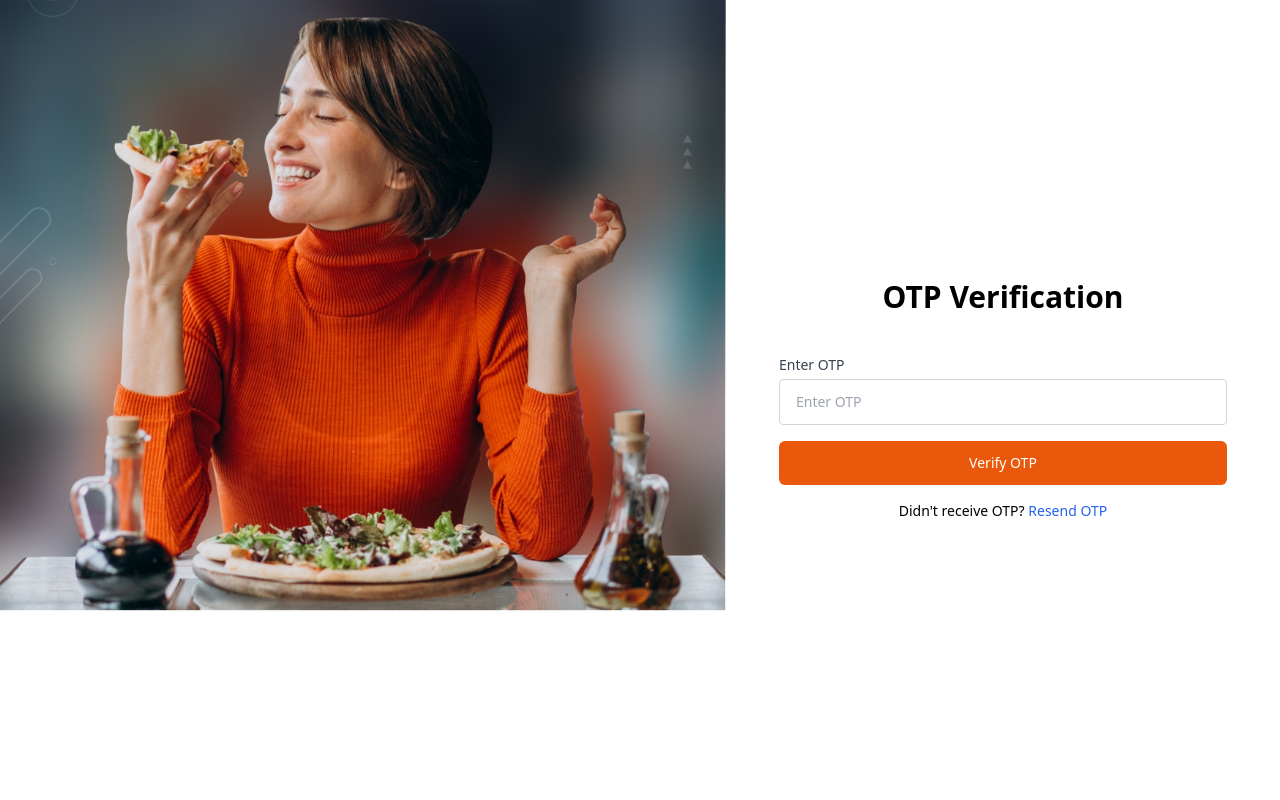
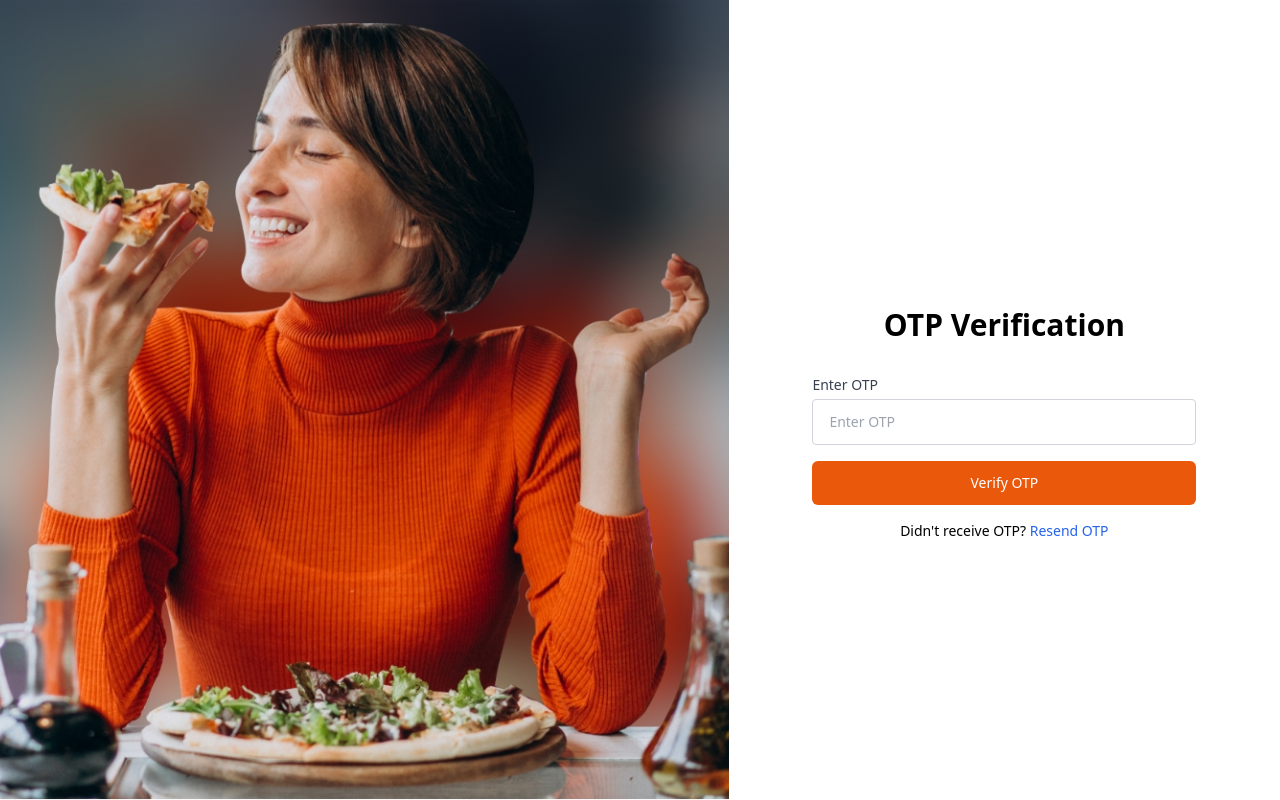
Before and after one commit to Devanshi2109/bookMyMeal-frontend, a React (Vite) app: page /otp in a window 1280 px wide. Built offline with nearby package versions, Linux system fonts and the light colour scheme.

Commit message:
Fixed the layout for forgot-password and otp and added the timer for resend otp in the OTP component

```diff
--- a/src/components/ForgotPassword.jsx
+++ b/src/components/ForgotPassword.jsx
@@ -1,7 +1,7 @@
 import React, { useState } from "react";
 import { Link } from "react-router-dom";
 import toast, { Toaster } from "react-hot-toast";
-import forgotPasswordImg from "../assest/images/signup-image.jpg";
+import AuthLayout from "./AuthLayout";
 
 const ForgotPassword = () => {
   const [email, setEmail] = useState("");
@@ -25,13 +25,8 @@ const ForgotPassword = () => {
   };
 
   return (
-    <div className="flex h-screen">
-      <div className="hidden w-2/3 bg-center bg-cover md:block">
-        <img src={forgotPasswordImg} alt="Forgot Password" />
-      </div>
-      <div className="flex items-center justify-center w-full p-8 md:w-1/2">
-        <div className="w-full max-w-md">
-          <div className="mb-10 text-center">
+    <AuthLayout>
+      <div className="mb-8 text-center">
         <h1 className="mb-4 text-3xl font-bold">Forgot Your Password?</h1>
         <p className="mb-4 text-gray-500">
           Enter your email address to reset your password.
@@ -64,17 +59,15 @@ const ForgotPassword = () => {
         </div>
         <div className="mb-0 text-center">
           <p className="text-sm">
-                Remember your password?{" "}
+            Remember your password?
             <Link to="/login" className="text-blue-600 hover:underline">
               Sign in
             </Link>
           </p>
         </div>
       </form>
-        </div>
-      </div>
       <Toaster position="top-right" />
-    </div>
+    </AuthLayout>
   );
 };
 
--- a/src/components/Otp.jsx
+++ b/src/components/Otp.jsx
@@ -1,18 +1,49 @@
-import React, { useState } from "react";
-import { Link } from "react-router-dom";
-import toast, { Toaster } from "react-hot-toast";
-import otpImg from "../assest/images/signup-image.jpg";
+import React, { useState, useEffect } from "react";
+import { Link, useNavigate } from "react-router-dom";
+import toast, { Toaster, useToasterStore } from "react-hot-toast";
+//import { FaArrowLeft } from "react-icons/fa";
+import AuthLayout from "./AuthLayout";
+
 
 const Otp = () => {
   const [otp, setOTP] = useState("");
   const [error, setError] = useState("");
+  const [resendTimer, setResendTimer] = useState(60);
+  const [isResendDisabled, setIsResendDisabled] = useState(false);
+  const { toasts } = useToasterStore();
+  const TOAST_LIMIT = 1;
+  const navigate = useNavigate();
+
+  useEffect(() => {
+    toasts
+      .filter((t) => t.visible) // Only consider visible toasts
+      .filter((_, i) => i >= TOAST_LIMIT) // Is toast index over limit?
+      .forEach((t) => toast.dismiss(t.id)); // Dismiss – Use toast.remove(t.id) for no exit animation
+  }, [toasts]);
+
+  useEffect(() => {
+    let timer;
+    if (isResendDisabled) {
+      timer = setInterval(() => {
+        setResendTimer((prev) => {
+          if (prev === 1) {
+            clearInterval(timer);
+            setIsResendDisabled(false);
+            return 60;
+          }
+          return prev - 1;
+        });
+      }, 1000);
+    }
+    return () => clearInterval(timer);
+  }, [isResendDisabled]);
 
   const handleSubmit = (e) => {
     e.preventDefault();
 
     // Perform validation
     if (!otp) {
-      setError("Please enter the OTP.");
+      toast.error("Please enter the OTP.", { id: "otp-error" });
       return;
     }
 
@@ -24,14 +55,30 @@ const Otp = () => {
     toast.success("OTP Verified successfully!");
   };
 
+  const handleResendOtp = () => {
+    if (isResendDisabled) return;
+    if (window.confirm("Are you sure you want to resend the OTP?")) {
+      // Handle OTP resend logic here
+      toast.success("A new OTP has been sent to your registered mobile number/email.", { id: "resend-otp-success" });
+      setIsResendDisabled(true);
+    }
+  };
+
   return (
-    <div className="flex h-screen">
-      <div className="hidden w-2/3 bg-center bg-cover md:block">
-        <img src={otpImg} alt="OTP Verification" />
-      </div>
-      <div className="flex items-center justify-center w-full p-8 md:w-1/2">
-        <div className="w-full max-w-md">
-          <div className="mb-10 text-center">
+
+    <AuthLayout>
+      {/* <button
+          type="button"
+          onClick={() => navigate("/login")}
+          className="absolute top-4 text-sm text-blue-600 hover:underline flex items-center"
+        >
+          <FaArrowLeft className="mr-2" />
+          Back to Login
+        </button>  */}
+
+      <div className="relative w-full max-w-sm">
+
+        <div className="mb-8 text-center mt-12"> {/* Add margin-top to push content down */}
           <h1 className="mb-4 text-3xl font-bold">OTP Verification</h1>
         </div>
         <form onSubmit={handleSubmit}>
@@ -63,19 +110,20 @@ const Otp = () => {
           <div className="mt-4 text-center">
             <p className="text-sm">
               Didn't receive OTP?{" "}
-                <Link
-                  to="/resend-otp"
-                  className="text-blue-600 hover:underline"
+              <button
+                type="button"
+                onClick={handleResendOtp}
+                className={`text-blue-600 hover:underline ${isResendDisabled ? "cursor-not-allowed" : ""}`}
+                disabled={isResendDisabled}
               >
-                  Resend OTP
-                </Link>
+                Resend OTP {isResendDisabled && `(${resendTimer}s)`}
+              </button>
             </p>
           </div>
         </form>
-        </div>
-      </div>
         <Toaster position="top-right" /> {/* Toaster container */}
       </div>
+    </AuthLayout>
   );
 };
 
```
Lines whose indentation alone changed are shown as unchanged.
